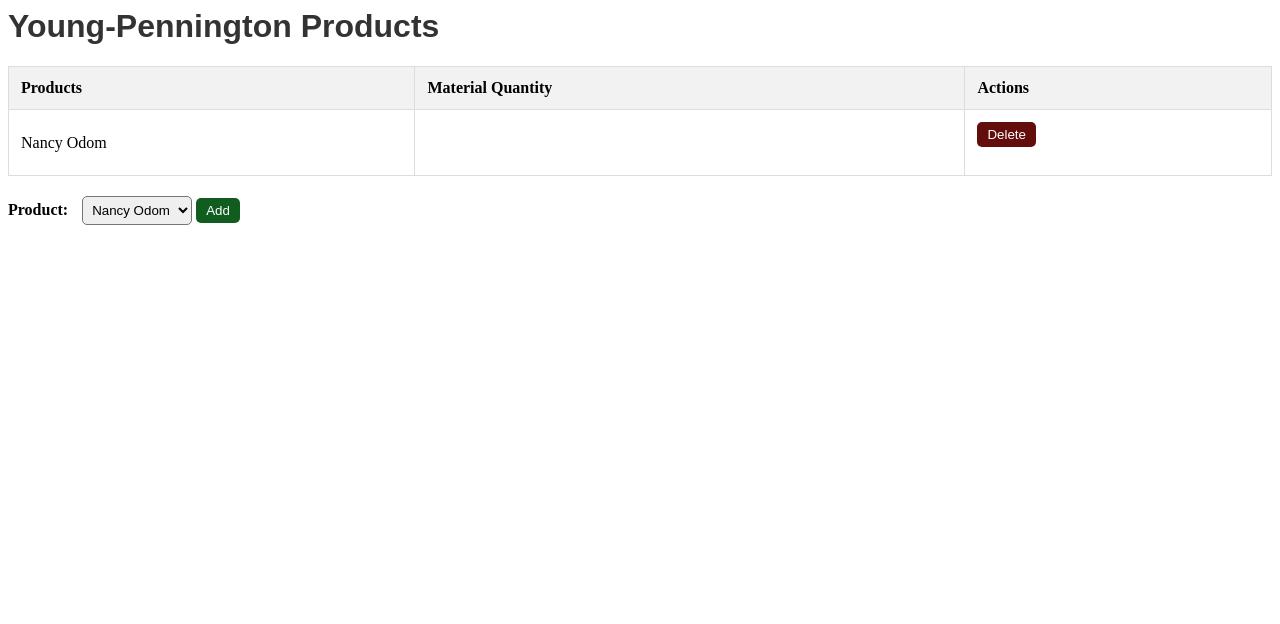
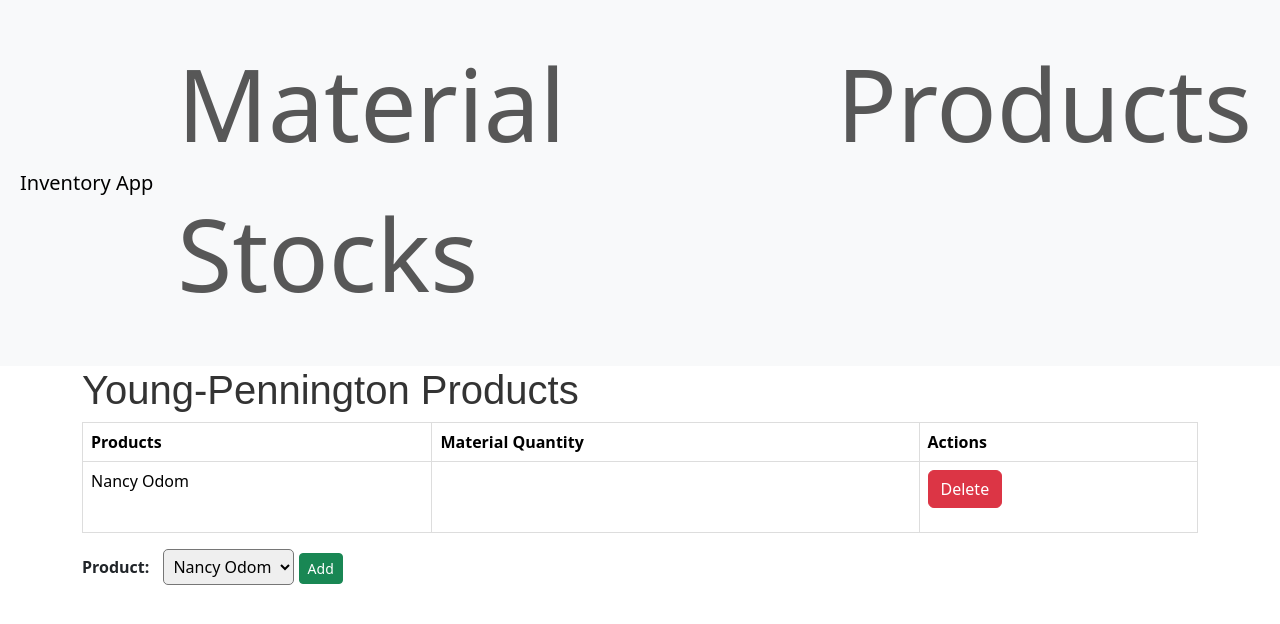
Before and after one commit to fikrirohizam/inventoryApp, a Django app: template inventoryApp/templates/store_products.html in a window 1280 px wide. Shown: the top 624 px of the page. Run offline with Django 4.2, Linux system fonts and the light colour scheme; the template is opened without the code that fills it: values that come from a table or form of the project are taken from there, others are empty; data comes from the database, SQL or seed files in the repository; parts of the project's set-up code (start-up, migrations or seed data) failed here and were passed over; some libraries are stand-ins or nearby versions.

Commit message:
update html templates

```diff
--- a/inventoryApp/static/inventoryApp/style.css
+++ b/inventoryApp/static/inventoryApp/style.css
@@ -16,15 +16,6 @@ li {
   margin-bottom: 10px;
 }
 
-/* Style the delete button */
-input[type="submit"] {
-  background-color: #630d0d;
-  color: #fff;
-  padding: 5px 10px;
-  border: none;
-  border-radius: 5px;
-  cursor: pointer;
-}
 
 /* Style the add product form */
 label {
@@ -38,15 +29,6 @@ select {
   border-radius: 5px;
 }
 
-/* Style the add button */
-input[type="submit"][value="Add"] {
-  background-color: #115d20;
-  color: #fff;
-  padding: 5px 10px;
-  border: none;
-  border-radius: 5px;
-  cursor: pointer;
-}
 
 /* Style the table */
 table {
@@ -65,3 +47,7 @@ table td {
 table th {
   background-color: #f2f2f2;
 }
+
+.nav-link {
+  font-size: 100px;
+}
--- /dev/null
+++ b/inventoryApp/templates/base.html
@@ -0,0 +1,35 @@
+{% load static %}
+{% load django_bootstrap5 %}
+{% bootstrap_css %}
+
+<link rel="stylesheet" href="{% static 'inventoryApp/style.css' %}">
+
+<nav class="navbar navbar-expand-lg navbar-light bg-light" style="padding:20px 20px">
+    <a class="navbar-brand" href="#">Inventory App</a>
+    <button class="navbar-toggler" type="button" data-toggle="collapse" data-target="#navbarSupportedContent" aria-controls="navbarSupportedContent" aria-expanded="false" aria-label="Toggle navigation">
+      <span class="navbar-toggler-icon"></span>
+    </button>
+
+    <div class="collapse navbar-collapse" id="navbarSupportedContent">
+      <ul class="navbar-nav mr-auto">
+        <li class="nav-item active">
+          <a class="nav-link" href="{% url 'store_stocks' %}">Material Stocks</a>
+        </li>
+        <li class="nav-item">
+          <a class="nav-link" href="{% url 'store_products' %}">Products</a>
+        </li>
+        </ul>
+      {% if user.is_authenticated %}
+      <ul class="navbar-nav ms-auto">
+  <form action="{% url 'logout' %}" method="post">
+    {% csrf_token %}
+    <button type="submit" class="btn btn-danger" data-toggle="tooltip" title="Logout" data-placement="bottom">Logout</button>
+  </form>
+        </ul>
+{% endif %}
+    </div>
+  </nav>
+
+{% block content %}
+
+{% endblock %}
--- a/inventoryApp/templates/store_products.html
+++ b/inventoryApp/templates/store_products.html
@@ -1,6 +1,8 @@
-{% load static %}
-<link rel="stylesheet" href="{% static 'inventoryApp/style.css' %}">
+{% extends 'base.html' %}
 
+{% block content %}
+
+<div class="container">
 <h1>{{ store.store_name }} Products</h1>
 
 <table class="table">
@@ -16,12 +18,12 @@
     <tr>
       <td>{{ product.name }}</td>
       <td>{% for material_quantity in product.material_quantity.all %}
-        {{ material_quantity.ingredient.name }}({{ material_quantity.quantity }})<br>
+        {{ material_quantity.ingredient.name }} ({{ material_quantity.quantity }})<br>
         {% endfor %}</td>
       <td>
-        <form method="POST" action="{% url 'delete_product' store_id=store.pk product_id=product.pk %}">
+        <form method="POST" action="{% url 'delete_product' product_id=product.pk %}">
           {% csrf_token %}
-          <input type="submit" value="Delete">
+          <button type="submit" class="btn btn-danger">Delete</button>
         </form>
       </td>
     </tr>
@@ -34,8 +36,8 @@
 </table>
 
 
-
-<form method="POST" action="{% url 'add_product' store_id=store.pk %}">
+{% if available_products %}
+<form method="POST" action="{% url 'add_product' %}">
   {% csrf_token %}
   <label for="product">Product:</label>
   <select name="product" id="product">
@@ -43,5 +45,11 @@
       <option value="{{ product.pk }}">{{ product.name }}</option>
     {% endfor %}
   </select>
-  <input type="submit" value="Add">
+  <button type="submit" class="btn btn-success btn-sm">Add</button>
 </form>
+{% else %}
+  <p>All currently available products already assigned to this store.</p>
+{% endif %}
+
+<div class="container">
+{% endblock %}
--- a/inventoryApp/urls.py
+++ b/inventoryApp/urls.py
@@ -11,10 +11,10 @@ router = routers.DefaultRouter()
 
 urlpatterns = [
 
-# Django rest framework project
+    # Django rest framework project
     path('', include(router.urls), name='rest_index'),
     path('api-token-auth/', views.CustomAuthToken.as_view()),
-    path('api/login', views.login, name='login'),
+    path('api/login/', views.login_view, name='login'),
     path('restock/', views.restock, name='restock'),
     path('restocks/', views.restocks, name='restocks'),
 
@@ -27,13 +27,15 @@ urlpatterns = [
     path('material-stocks/<int:pk>', views.MaterialStockDetailAPIView.as_view(), name='material_stocks_detail'),
     path('products/', views.ProductListAPIView.as_view(), name='products'),
 
-    path('products-list/<int:store_id>', views.store_products, name='store_products'),
-    path('products-add/<int:store_id>', views.add_product, name='add_product'),
-    path('products-delete/<int:store_id>/<int:product_id>', views.delete_product, name='delete_product'),
-
-    path('material-stock-list/<int:store_id>', views.MaterialStockView.as_view(), name='store_stocks'),
+    #--------------------- HTML start -------------------------#
+    path('html-login/', views.login_html_view, name='html_login'),
+    path('products-list/', views.store_products, name='store_products'),
+    path('products-add/', views.add_product, name='add_product'),
+    path('products-delete/<int:product_id>/', views.delete_product, name='delete_product'),
+    path('material-stock-list/', views.MaterialStockView.as_view(), name='store_stocks'),
     path('material-stock-update/<int:pk>', views.MaterialStockUpdateView.as_view(), name='update_stock'),
     path('material-stock-delete/<int:pk>', views.MaterialStockDeleteView.as_view(), name='delete_stock'),
     path('material-stock-add/<int:store_id>', views.MaterialStockCreateView.as_view(), name='add_stock'),
+    path('logout/', views.logout_view, name='logout'),
 
 ]
--- a/myApp/settings.py
+++ b/myApp/settings.py
@@ -41,6 +41,7 @@ INSTALLED_APPS = [
     'rest_framework',
     'django_extensions',
     'inventoryApp',
+    'django_bootstrap5',
     'rest_framework.authtoken',
 ]
 
@@ -140,7 +141,8 @@ TOKEN_EXPIRED_AFTER_SECONDS = 86400
 REST_FRAMEWORK = {
     'DEFAULT_PAGINATION_CLASS': 'rest_framework.pagination.PageNumberPagination',
     'PAGE_SIZE': 10,
-     'DEFAULT_AUTHENTICATION_CLASSES': [
+
+    'DEFAULT_AUTHENTICATION_CLASSES': [
         'rest_framework.authentication.SessionAuthentication',
         'inventoryApp.authentication.ExpiringTokenAuthentication',
 
```
Also changed, not shown: inventoryApp/templates/material_stock_delete.html (+16 -11 lines), inventoryApp/templates/material_stocks.html (+8 -3 lines).
